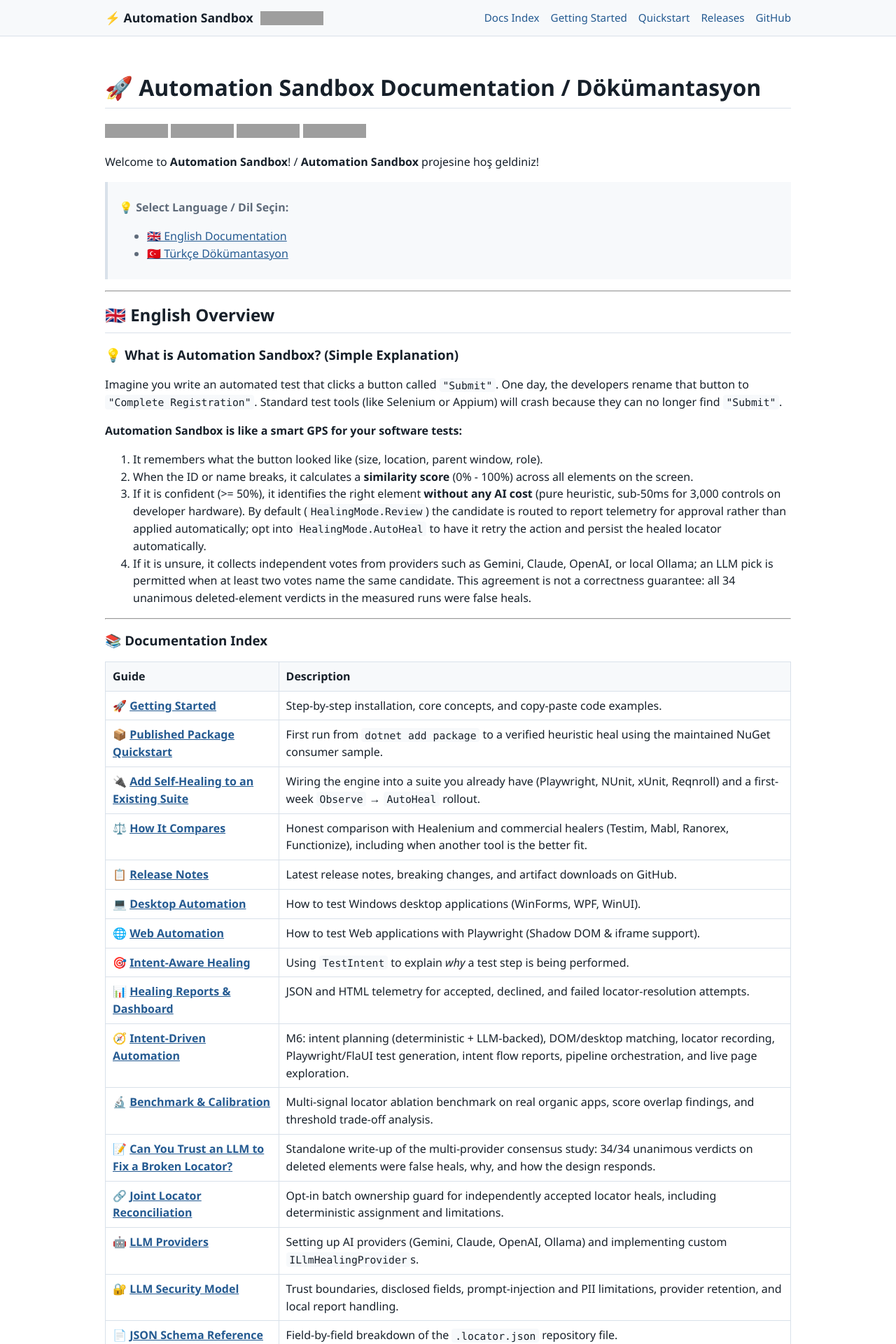
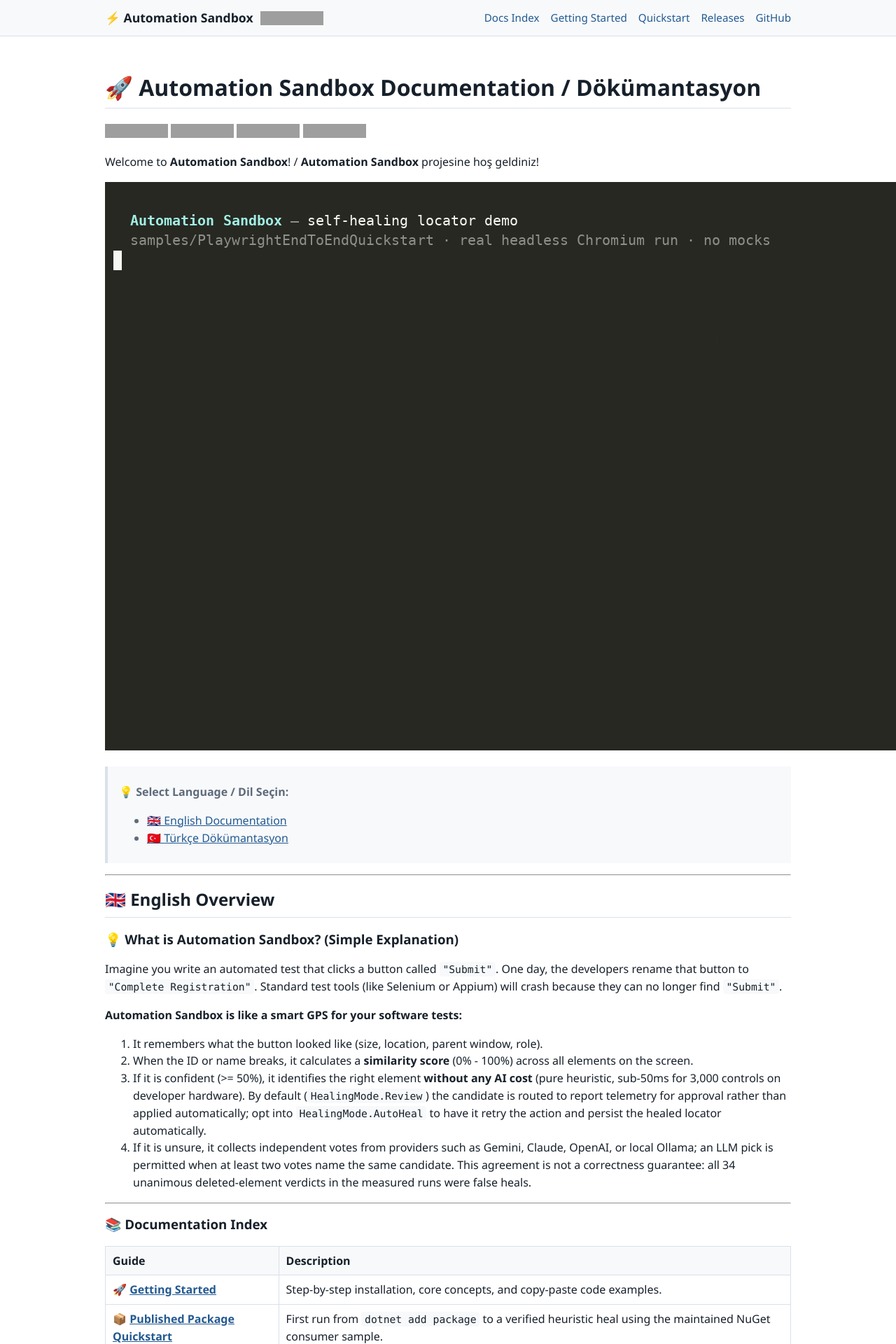
Before and after one commit to mustafasercansak/automation-sandbox, a Jekyll site: the page built from docs/index.md, in a window 1280 px wide. Shown: the top 1920 px of the page at 70% size. Built offline with Jekyll 4.4.1, drawn with Linux system fonts in a browser that asks for light colours; grey boxes are pictures that could not be loaded.

Commit message:
docs: record and embed the 30-second demo GIF (#352)

```diff
--- a/docs/index.md
+++ b/docs/index.md
@@ -11,6 +11,8 @@ title: Documentation Hub - Automation Sandbox
 ![License](https://img.shields.io/badge/license-MIT-blue.svg)
 
 Welcome to **Automation Sandbox**! / **Automation Sandbox** projesine hoş geldiniz!
+
+![Automation Sandbox healing a broken locator and writing the decision to an audit report](assets/demo.gif)
 
 > 💡 **Select Language / Dil Seçin:**
 > - [🇬🇧 English Documentation](#-english-overview)
```
Also changed, not shown: README.md, docs/assets/demo.gif (added).
